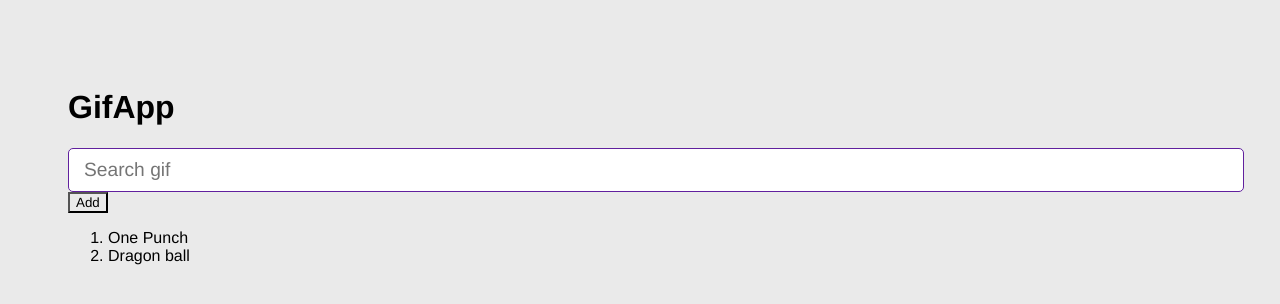
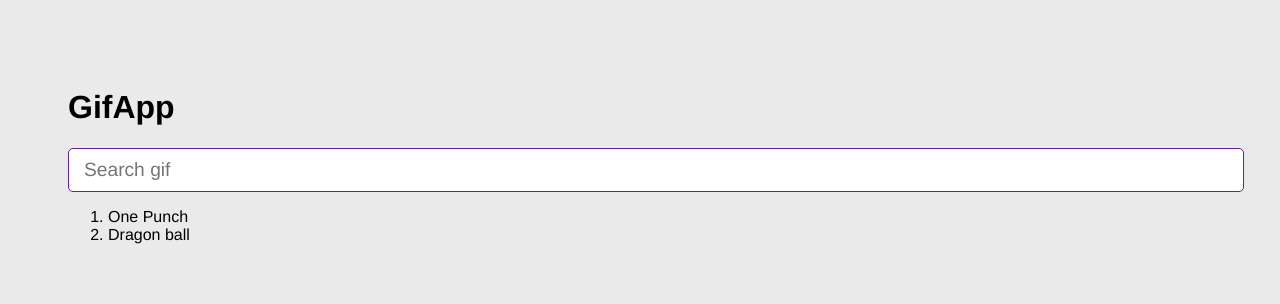
Before and after one commit to emmanueltamburini/gifs-react-app, a React (Vite) app: page / in a window 1280 px wide. Shown: the top 304 px of the page. Built offline with nearby package versions, Linux system fonts and the light colour scheme.

Commit message:
onInputChange has added

```diff
--- a/src/Components/AddCategory/index.tsx
+++ b/src/Components/AddCategory/index.tsx
@@ -1,6 +1,10 @@
 import { useState } from "react";
 
-const AddCategory = () => {
+interface Props {
+  onAdd: (value: string) => void
+}
+
+const AddCategory = ({ onAdd }:Props) => {
   const [inputValue, setInputValue] = useState('');
 
   const onInputChange = ({target}: React.ChangeEvent<HTMLInputElement>) => {
@@ -9,7 +13,8 @@ const AddCategory = () => {
 
   const onSubmit = (event: React.FormEvent<HTMLFormElement>) => {
     event.preventDefault();
-    console.log(inputValue);
+    onAdd(inputValue);
+    setInputValue('');
   }
 
   return (
--- a/src/GifApp.tsx
+++ b/src/GifApp.tsx
@@ -4,15 +4,18 @@ import AddCategory from "./Components/AddCategory";
 const GifApp = () => {
   const [categories, setCategories] = useState<string[]>(['One Punch', 'Dragon ball']);
 
-  const onAddCategory = () => {
-    setCategories(state => ["Demon Slayer", ...state]);
+  const onAddCategory = (value: string) => {
+    if (value.trim() === '' || categories.includes(value)) {
+        return;
+    }
+
+    setCategories(state => [value, ...state]);
   }
 
   return (
     <>
         <h1>GifApp</h1>
-        <AddCategory />
-        <button onClick={onAddCategory}>Add</button>
+        <AddCategory onAdd={onAddCategory}/>
 
         <ol>
             {categories.map(element => <li key={element}>{element}</li>)}
```
